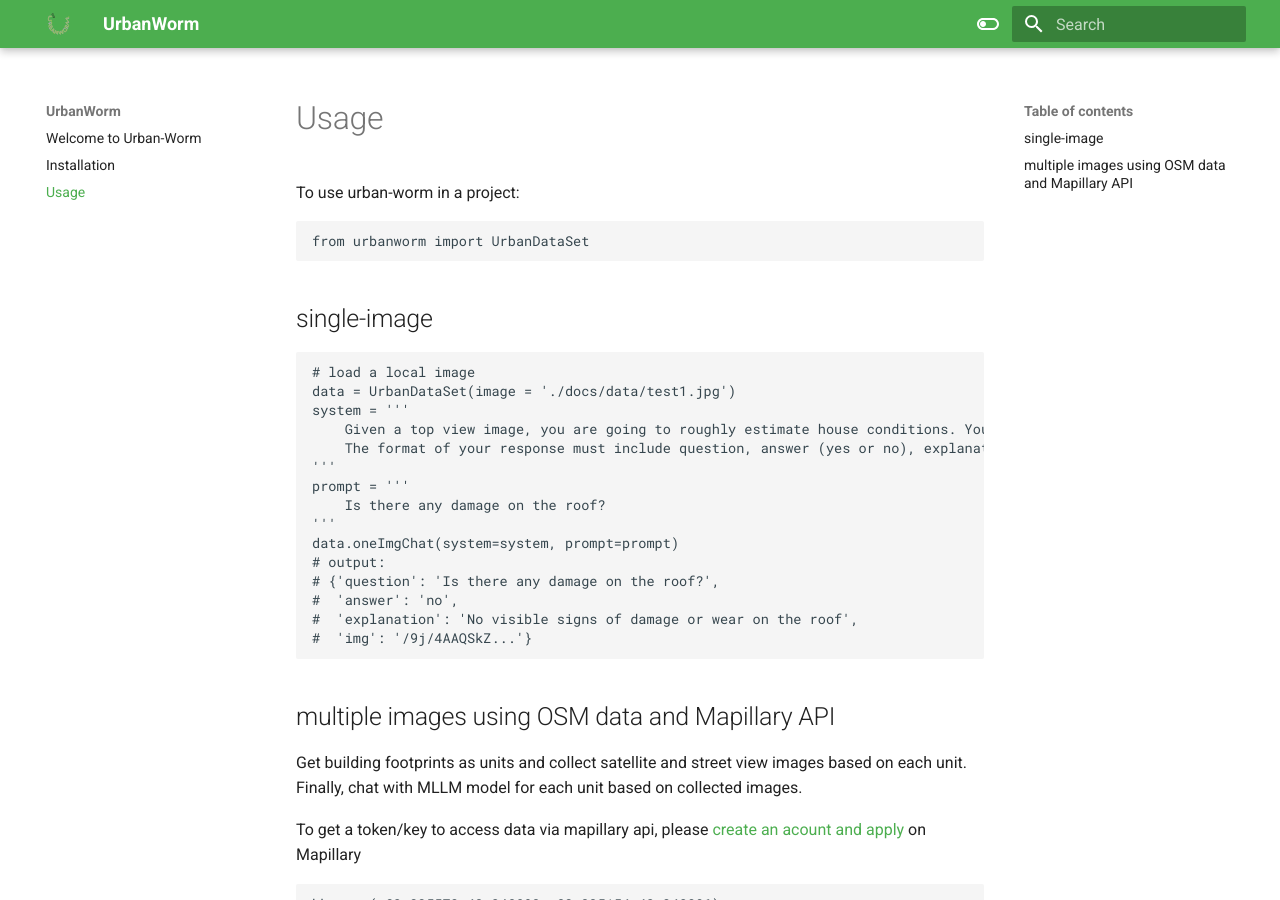
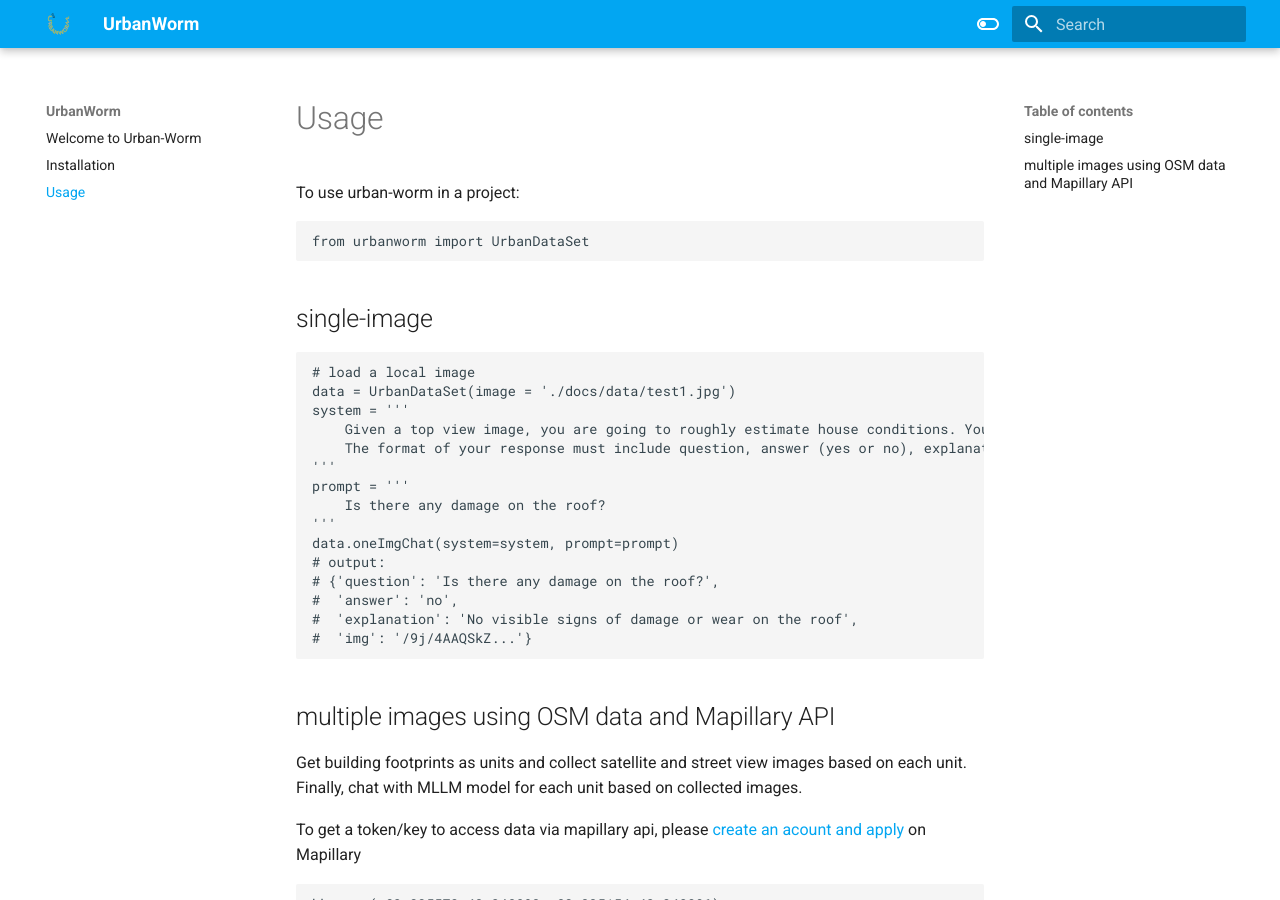
Before and after one commit to billbillbilly/urbanworm, an MkDocs documentation site: the page built from docs/usage.md, in a window 1280 px wide and 900 px high. Built offline with MkDocs 1.6.1 and Material for MkDocs 9.7.7, drawn with Linux system fonts in a browser that asks for light colours.

Commit message:
save page setup

```diff
--- a/mkdocs.yml
+++ b/mkdocs.yml
@@ -12,7 +12,8 @@ theme:
       toggle:
         icon: material/toggle-switch-off-outline
         name: Switch to dark mode
-      primary: green
+      primary: light blue
+      accent: green
 
     # Palette toggle for dark mode
     - media: "(prefers-color-scheme: dark)"
@@ -21,5 +22,6 @@ theme:
         icon: material/toggle-switch
         name: Switch to light mode
       primary: green
+      accent: light blue
 
 copyright: Copyright &copy; 2025 Xiaohao Yang
```
Also changed, not shown: site/404.html, site/index.html, site/installation/index.html, site/usage/index.html.
